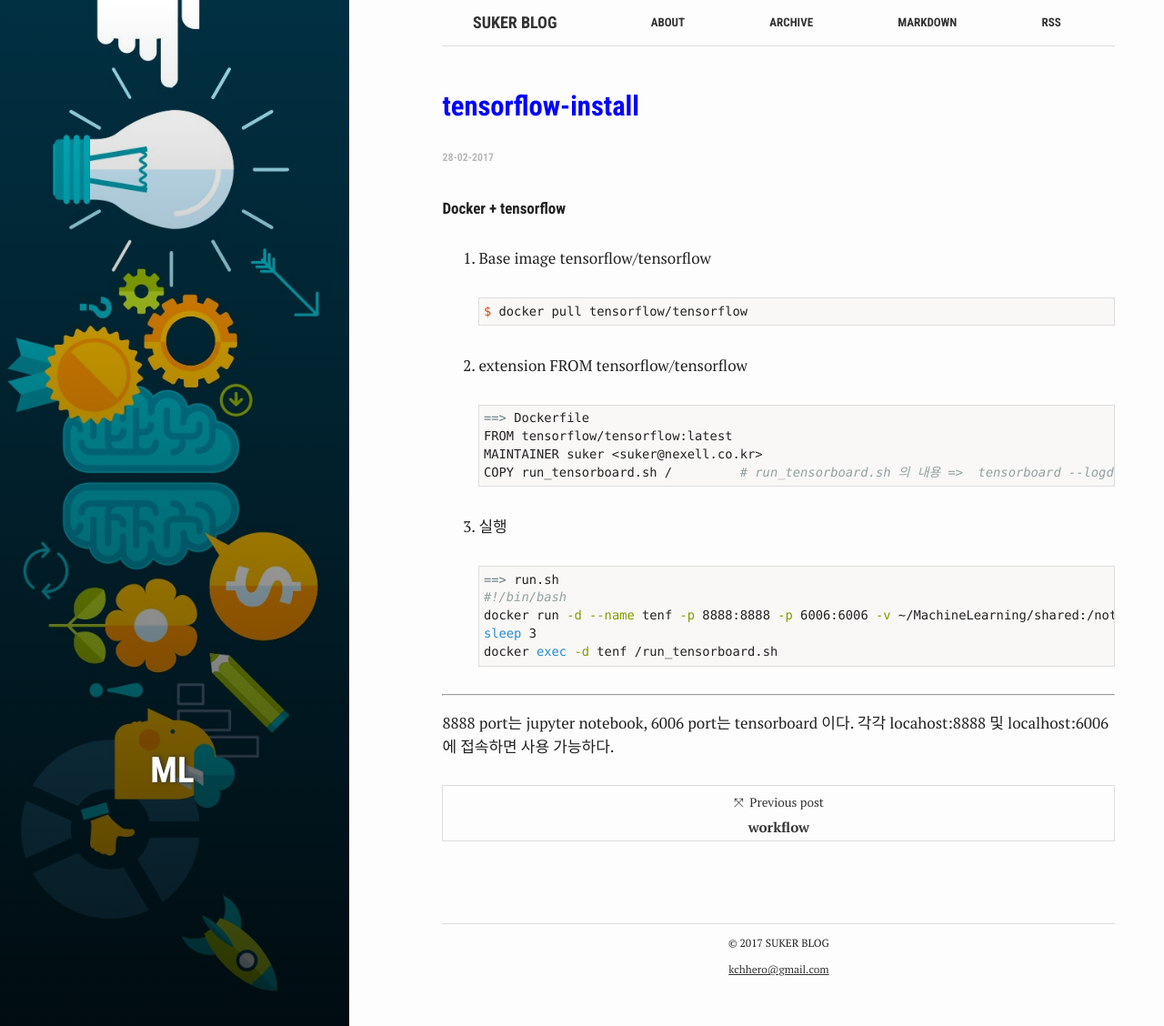
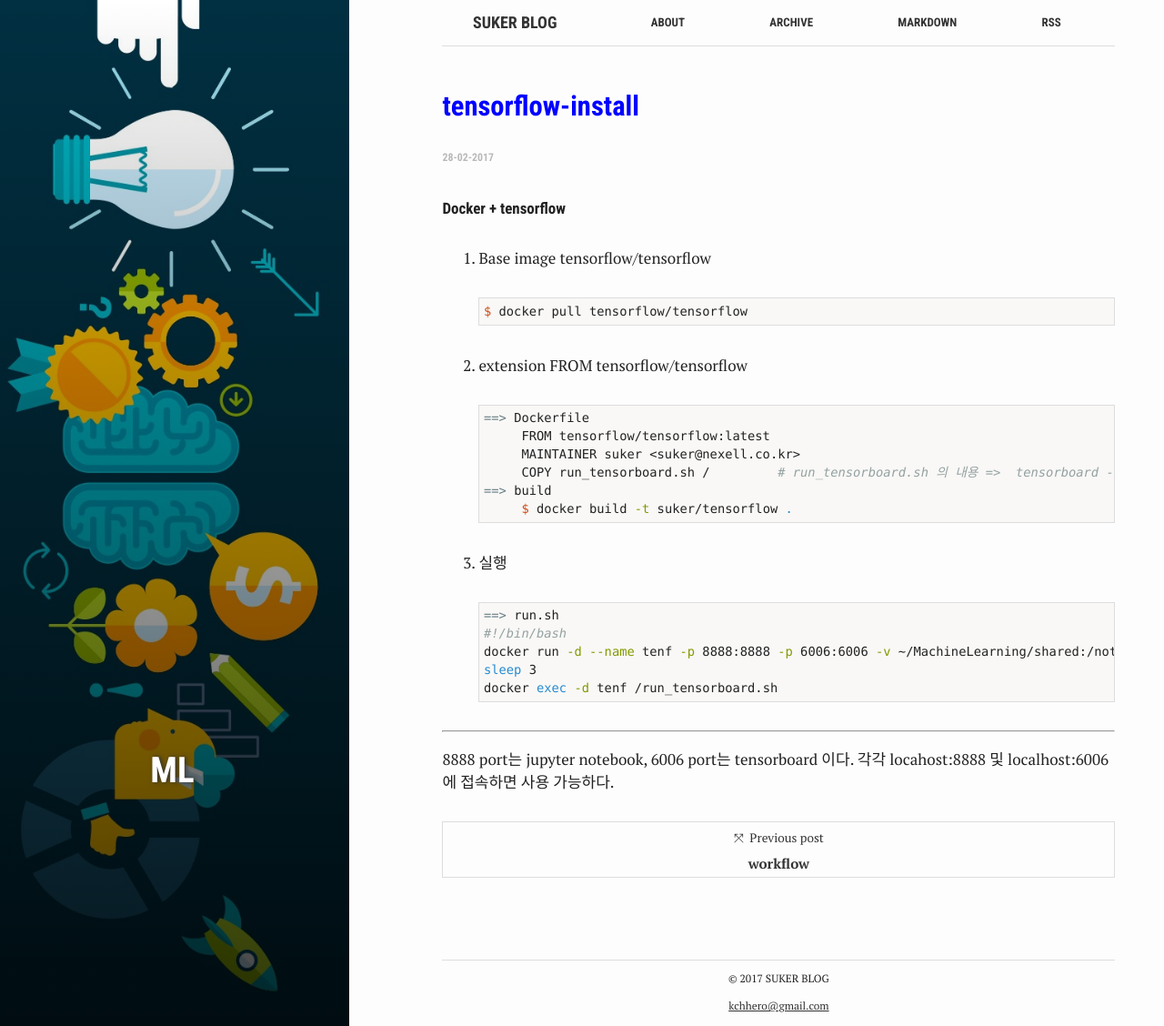
Before and after one commit to kchhero/kchhero.github.io, a Jekyll site: the page built from _posts/2017-02-28-ML-tensorflow-1.md, in a window 1280 px wide and 1128 px high. Shown: the whole window at 91% size. Built offline with Jekyll 4.4.1, drawn with Linux system fonts in a browser that asks for light colours.

Commit message:
update 2017-02-28-ML-tensorflow-1.md

````diff
--- a/_posts/2017-02-28-ML-tensorflow-1.md
+++ b/_posts/2017-02-28-ML-tensorflow-1.md
@@ -15,9 +15,11 @@ $ docker pull tensorflow/tensorflow
 2. extension FROM tensorflow/tensorflow
 ```shell
 ==> Dockerfile
-FROM tensorflow/tensorflow:latest
-MAINTAINER suker <suker@nexell.co.kr>
-COPY run_tensorboard.sh /         # run_tensorboard.sh 의 내용 =>  tensorboard --logdir=/notebooks/board
+		FROM tensorflow/tensorflow:latest
+		MAINTAINER suker <suker@nexell.co.kr>
+		COPY run_tensorboard.sh /         # run_tensorboard.sh 의 내용 =>  tensorboard --logdir=/notebooks/board
+==> build
+		$ docker build -t suker/tensorflow .
 ```
 
 3.  실행
````
